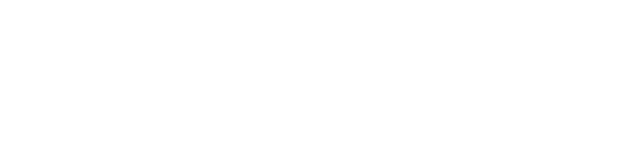
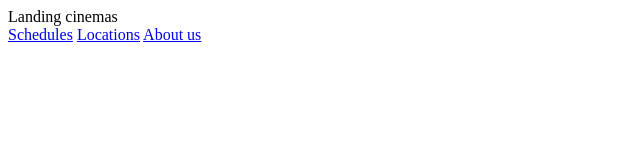
Before and after one commit to BrianRego03/landing-page, a plain HTML site: page index.html in a window 1280 px wide. Shown: the whole page, without its empty margins (0-640 px from the left). Drawn offline with Linux system fonts and the light colour scheme.

Commit message:
Design the header part of index

```diff
--- a/index.html
+++ b/index.html
@@ -8,6 +8,16 @@
     <link rel="stylesheet" href="styles.css">
 </head>
 <body>
+    <div class="header">
+      <div class="lefthead">
+          Landing cinemas
+      </div>
+      <div class="righthead">
+          <a href="#">Schedules</a>
+          <a href="#">Locations</a>
+          <a href="#">About us</a>
+      </div>
+    </div>
 
 </body>
 </html>
```
